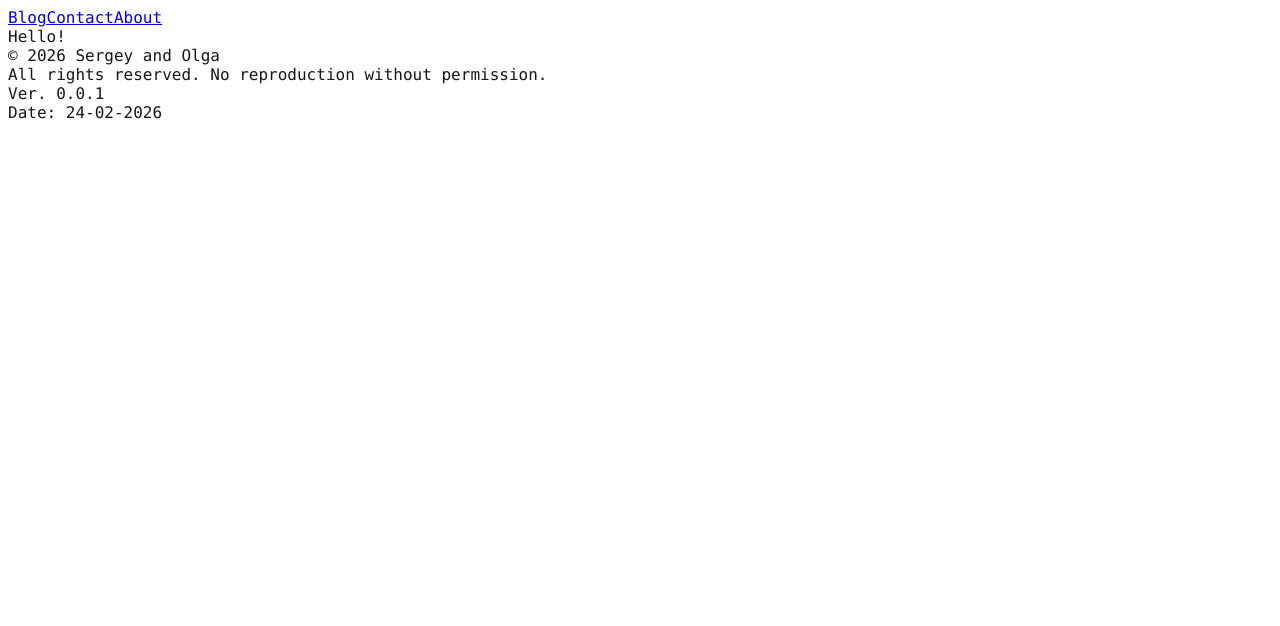
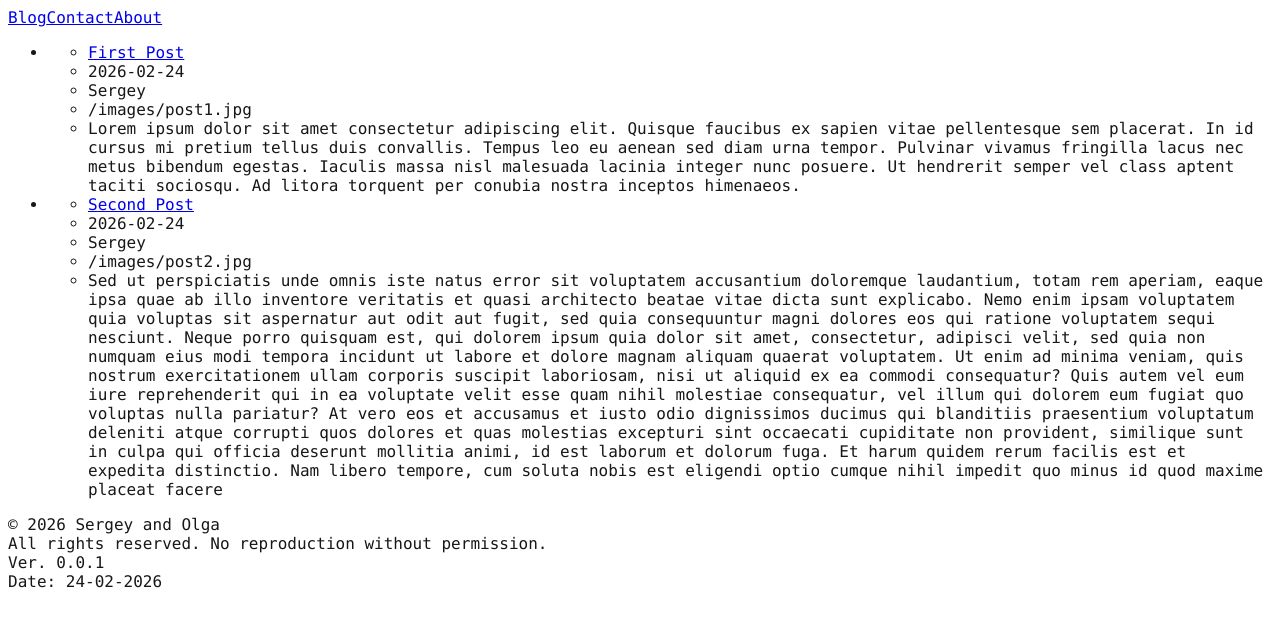
Before and after one commit to ferzik85/ecoblog, a Next.js app: page / in a window 1280 px wide. Shown: the top 626 px of the page. Built offline with nearby package versions, Linux system fonts and the light colour scheme.

Commit message:
added context

```diff
--- a/src/app/(posts)/post1/page.tsx
+++ b/src/app/(posts)/post1/page.tsx
@@ -1,7 +1,17 @@
+import { postsMetadata } from "../../posts-metadata";
+import type { Post } from "../../../types/postType";
+
 export default function Post() {
+  const { title, date, author, imagePath, previewText } : Post = postsMetadata[0];
   return (
       <article>
-        Article 1
+       <ul>
+        <li>{title}</li>
+        <li>{date}</li>
+        <li>{author}</li>
+        <li>{imagePath}</li>
+        <li>{previewText}</li>
+      </ul>
       </article>
   );
 }
--- a/src/app/(posts)/post2/page.tsx
+++ b/src/app/(posts)/post2/page.tsx
@@ -1,7 +1,17 @@
+import { postsMetadata } from "../../posts-metadata";
+import type { Post } from "../../../types/postType";
+
 export default function Post() {
+  const { title, date, author, imagePath, previewText } : Post = postsMetadata[1];
   return (
       <article>
-        Article 2
+       <ul>
+        <li>{title}</li>
+        <li>{date}</li>
+        <li>{author}</li>
+        <li>{imagePath}</li>
+        <li>{previewText}</li>
+      </ul>
       </article>
   );
 }
--- a/src/app/footer.tsx
+++ b/src/app/_components/footer.tsx
@@ -1,4 +1,4 @@
-import packageJson from '../../package.json';
+import packageJson from '../../../package.json';
 
 export default function Footer() {
   const date = new Date();
--- /dev/null
+++ b/src/app/_components/postCard.tsx
@@ -0,0 +1,23 @@
+import type { Post } from "../../types/postType";
+import Link from "next/link";
+
+export default async function PostCard({
+  postPath,
+  title,
+  date,
+  author,
+  imagePath,
+  previewText,
+}: Post) {
+  return (
+    <li>
+      <ul>
+        <li><Link href={postPath}>{title}</Link></li>
+        <li>{date}</li>
+        <li>{author}</li>
+        <li>{imagePath}</li>
+        <li>{previewText}</li>
+      </ul>
+    </li>
+  );
+}
--- /dev/null
+++ b/src/app/_components/posts.tsx
@@ -0,0 +1,10 @@
+import { postsMetadata } from "../posts-metadata";
+import PostCard from "./postCard";
+
+export default async function Posts() {
+  const listItems = postsMetadata.map((post) => (
+    <PostCard key={post.id} {...post} />
+  ));
+
+  return <ul>{listItems}</ul>;
+}
--- a/src/app/layout.tsx
+++ b/src/app/layout.tsx
@@ -1,6 +1,6 @@
 import type { Metadata } from "next";
-import Header from "./header";
-import Footer from "./footer";
+import Header from "./_components/header";
+import Footer from "./_components/footer";
 import "./globals.css";
 
 export const metadata: Metadata = {
--- a/src/app/page.tsx
+++ b/src/app/page.tsx
@@ -1,7 +1,9 @@
+import Posts from "./_components/posts";
+
 export default function Home() {
   return (
       <main>
-        Hello!
+        <Posts />
       </main>
   );
 }
--- /dev/null
+++ b/src/app/posts-metadata.ts
@@ -0,0 +1,22 @@
+import { Post } from '../types/postType';
+
+export const postsMetadata: Post[] = [
+  {
+    id: 0,
+    postPath: "/post1",
+    title: "First Post",
+    date: "2026-02-24",
+    author: "Sergey",
+    imagePath: "/images/post1.jpg",
+    previewText: "Lorem ipsum dolor sit amet consectetur adipiscing elit. Quisque faucibus ex sapien vitae pellentesque sem placerat. In id cursus mi pretium tellus duis convallis. Tempus leo eu aenean sed diam urna tempor. Pulvinar vivamus fringilla lacus nec metus bibendum egestas. Iaculis massa nisl malesuada lacinia integer nunc posuere. Ut hendrerit semper vel class aptent taciti sociosqu. Ad litora torquent per conubia nostra inceptos himenaeos."
+  },
+  {
+    id: 1,
+    postPath: "/post2",
+    title: "Second Post",
+    date: "2026-02-24",
+    author: "Sergey",
+    imagePath: "/images/post2.jpg",
+    previewText: "Sed ut perspiciatis unde omnis iste natus error sit voluptatem accusantium doloremque laudantium, totam rem aperiam, eaque ipsa quae ab illo inventore veritatis et quasi architecto beatae vitae dicta sunt explicabo. Nemo enim ipsam voluptatem quia voluptas sit aspernatur aut odit aut fugit, sed quia consequuntur magni dolores eos qui ratione voluptatem sequi nesciunt. Neque porro quisquam est, qui dolorem ipsum quia dolor sit amet, consectetur, adipisci velit, sed quia non numquam eius modi tempora incidunt ut labore et dolore magnam aliquam quaerat voluptatem. Ut enim ad minima veniam, quis nostrum exercitationem ullam corporis suscipit laboriosam, nisi ut aliquid ex ea commodi consequatur? Quis autem vel eum iure reprehenderit qui in ea voluptate velit esse quam nihil molestiae consequatur, vel illum qui dolorem eum fugiat quo voluptas nulla pariatur? At vero eos et accusamus et iusto odio dignissimos ducimus qui blanditiis praesentium voluptatum deleniti atque corrupti quos dolores et quas molestias excepturi sint occaecati cupiditate non provident, similique sunt in culpa qui officia deserunt mollitia animi, id est laborum et dolorum fuga. Et harum quidem rerum facilis est et expedita distinctio. Nam libero tempore, cum soluta nobis est eligendi optio cumque nihil impedit quo minus id quod maxime placeat facere"
+  },
+];
--- a/src/app/posts.ts
+++ /dev/null
@@ -1,30 +0,0 @@
-interface Post {
-  id: number;
-  postPath: string;
-  title: string;
-  date: string;
-  author: string;
-  imagePath: string;
-  previewText: string;
-}
-
-export const posts: Post[] = [
-  {
-    id: 1,
-    postPath: "/posts/post1",
-    title: "First Post",
-    date: "2026-02-24",
-    author: "Sergey",
-    imagePath: "/images/post1.jpg",
-    previewText: "preview Text 1"
-  },
-  {
-    id: 2,
-    postPath: "/posts/post2",
-    title: "Second Post",
-    date: "2026-02-24",
-    author: "Sergey",
-    imagePath: "/images/post2.jpg",
-    previewText: "preview Text 2"
-  },
-];
--- /dev/null
+++ b/src/types/postType.ts
@@ -0,0 +1,9 @@
+export interface Post {
+  id: number;
+  postPath: string;
+  title: string;
+  date: string;
+  author: string;
+  imagePath: string;
+  previewText: string;
+}
```
Also changed, not shown: src/app/_components/header.tsx (renamed from src/app/header.tsx).
